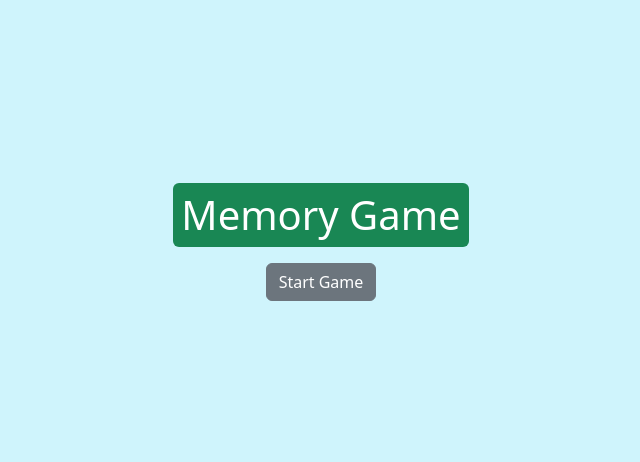
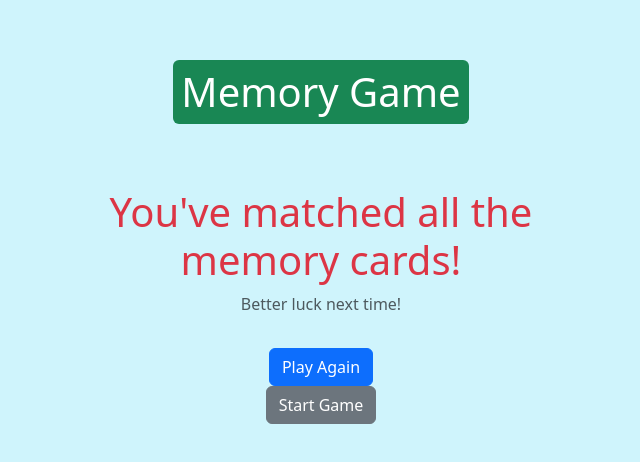
Before and after one commit to aks1489/memory_game, a React (Vite) app: page / in a window 1280 px wide. Shown: the part 166-628 px from the top of the page, without its empty margins (319-959 px from the left). Built offline with nearby package versions, Linux system fonts and the light colour scheme.

Commit message:
feat: integrate GameOver component to display completion message and replay option

```diff
--- a/src/components/GameBody.tsx
+++ b/src/components/GameBody.tsx
@@ -3,6 +3,7 @@ import './css/gamebody.css'
 import GameCard from "./GameCard";
 import Wrapper from './Wrapper';
 import {gameOnOff, Ie, EmoData, IRandomNumber, ISelectedCards, } from '../Interface';
+import GameOver from './GameOver';
 
 export default function GameBody() {
 
@@ -99,6 +100,7 @@ export default function GameBody() {
     return(
         <div className="game_body m-0 bg-info-subtle d-flex flex-column align-items-center justify-content-center p-1">
             <h1 className="m-3 p-2 border-2 rounded text-white bg-success">Memory Game</h1>
+            <GameOver />
             {gameOn && <GameCard handelEmojiClick={clickView} emojiData={emojiData} selectedCards={selectedCards} matchedCards={matchedCards} />}
             {!gameOn && <Wrapper handleSubmit={triggerGameStatus}/>}
         </div>
```
